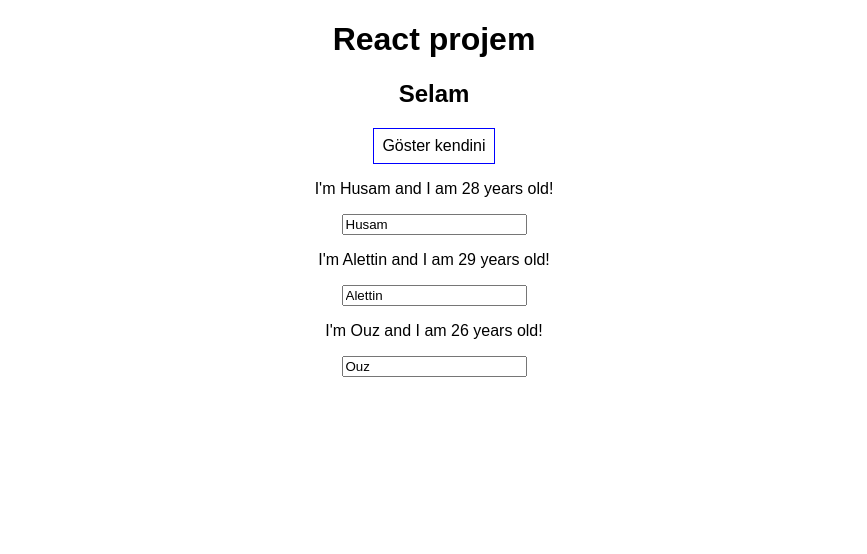
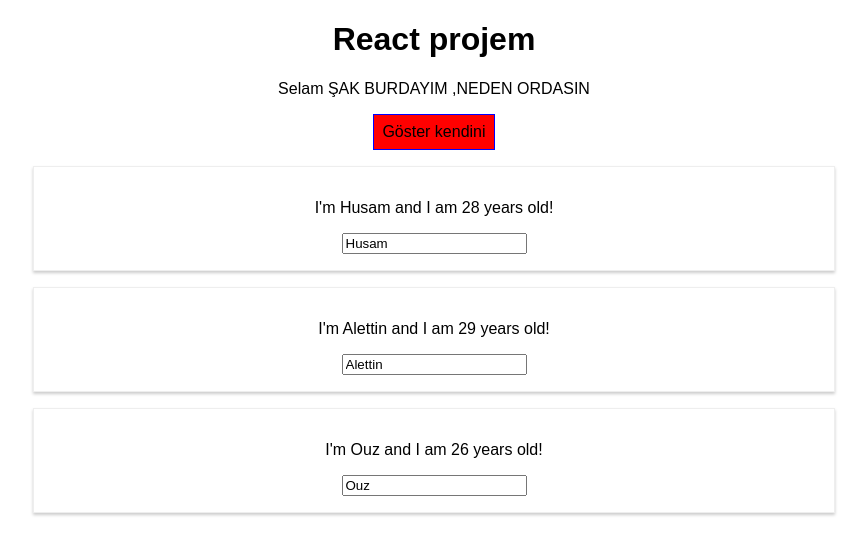
Before and after one commit to sahkirteke/react-calisma, a React (Create React App) app: page / in a window 1280 px wide. Both pictures are taken after a click on the button "Göster kendini". Shown: the top 554 px of the page, without its empty margins (206-1073 px from the left). Built offline with nearby package versions, Linux system fonts and the light colour scheme.

Commit message:
dynamic-steps

```diff
--- a/src/App.css
+++ b/src/App.css
@@ -2,27 +2,10 @@
   text-align: center;
 }
 
-.App-logo {
-  animation: App-logo-spin infinite 20s linear;
-  height: 80px;
+.red {
+  color: rgb(161, 129, 92);
 }
 
-.App-header {
-  background-color: #222;
-  height: 150px;
-  padding: 20px;
-  color: white;
+.bold {
+  font-weight: bold;
 }
-
-.App-title {
-  font-size: 1.5em;
-}
-
-.App-intro {
-  font-size: large;
-}
-
-@keyframes App-logo-spin {
-  from { transform: rotate(0deg); }
-  to { transform: rotate(360deg); }
-}
--- a/src/App.js
+++ b/src/App.js
@@ -5,17 +5,16 @@
 class App extends Component {
   state = {
     persons: [
-      { name: "Husam", age: 28 },
-      { name: "Alettin", age: 29 },
-      { name: "Ouz", age: 26 },
+      { id: 'a1',name: "Husam", age: 28 },
+      { id: 'a2',name: "Alettin", age: 29 },
+      { id: 'a3',name: "Ouz", age: 26 },
     ],
     otherState: "some other value",
     showPersons :false
   };
 
   switchNameHandler = (newName) => {
-    // console.log('Was clicked!');
-    // DON'T DO THIS: this.state.persons[0].name = 'Maximilian';
+
     this.setState({
       persons: [
         { name: newName, age: 28 },
@@ -25,15 +24,31 @@
     });
   };
 
-  nameChangedHandler = (event) => {
+  nameChangedHandler = (event, id) => {
+
+    const personIndex = this.state.persons.findIndex(p=> {
+      return p.id===id;
+    });
+
+    const person ={
+      ...this.state.persons[personIndex]
+    };
+
+    person.name = event.target.value;
+
+    const persons =[...this.state.persons];
+    persons[personIndex] =person;
     this.setState({
-      persons: [
-        { name: "husamm", age: 28 },
-        { name: event.target.value, age: 29 },
-        { name: "Ouz", age: 26 },
-      ],
+      persons: persons
     });
   };
+
+  deletePersonHandler= (personIndex)=> {
+    // const persons = this.state.persons.slice();
+    const persons = [...this.state.persons];
+    persons.splice(personIndex,1);
+    this.setState({persons :persons})
+  }
    togglePersonsHandler = ()=> {
       const doesShow = this.state.showPersons;
       this.setState({showPersons: !doesShow});
@@ -41,7 +56,7 @@
 
   render() {
     const style = {
-      backgroundColor: "white",
+      backgroundColor: "green",
       font: "inherit",
       border: "1px solid blue",
       padding: "8px",
@@ -51,10 +66,16 @@
     if (this.state.showPersons ){
       persons= (
         <div>
-          {this.state.persons.map(person => {
-            return <Person name ={person.name}
-            age={person.age}/>
+          {this.state.persons.map((person, index) => {
+            return <Person
+            click={() => this.deletePersonHandler(index)}
+            name ={person.name}
+            age={person.age}
+            key={person.id}
+            changed={(event)=> this.nameChangedHandler(event, person.id)}/>
           })}
+
+
         {/* <Person
           name={this.state.persons[0].name}
           age={this.state.persons[0].age}
@@ -73,19 +94,33 @@
         /> */}
         </div>
       )
+      style.backgroundColor='red';
     }
+
+    let classes =[];
+    if(this.state.persons.length <=2){
+      classes.push('red');
+      }
+    if (this.state.persons.length<=1){
+      classes.push('bold');
+    }
+
+
     return (
       <div className="App">
         <h1>React projem</h1>
-        <h2>Selam</h2>
+        <p className={classes.join(' ')}>Selam ŞAK BURDAYIM ,NEDEN ORDASIN</p>
         <button
           style={style}
           onClick={this.togglePersonsHandler}
         >
           Göster kendini
         </button>
+
         {persons}
+
       </div>
+
     );
 
   }
--- a/src/Person/Person.js
+++ b/src/Person/Person.js
@@ -7,7 +7,7 @@
 
     return (
 
-        <div>
+        <div className={'Person'}>
             <p onClick={props.click}>I'm {props.name} and I am {props.age} years old!</p>
             <p>{props.children}</p>
             <input type="text" onChange={props.changed} value={props.name} />
```
